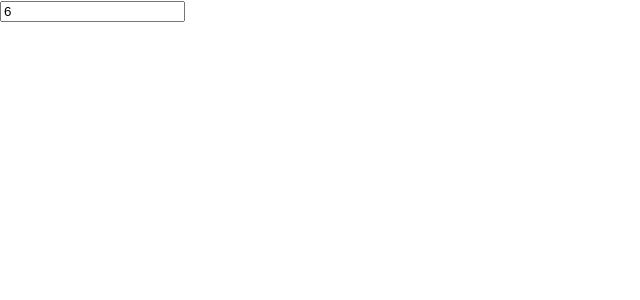
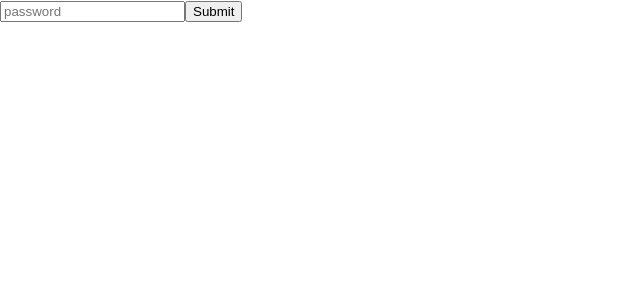
Before and after one commit to MeenaSivakumar/React-Practice, a React (Create React App) app: page /password in a window 1280 px wide. Shown: the top 300 px of the page, without its empty margins (0-640 px from the left). Built offline with nearby package versions, Linux system fonts and the light colour scheme.

Commit message:
Jotai implemented

```diff
--- a/src/App.tsx
+++ b/src/App.tsx
@@ -1,6 +1,9 @@
 import { Route, Router, Routes } from "react-router-dom";
 import "./App.css";
 import { UpdateObjectUseEffect } from "./Practice/UseEffect/UpdateObjectUseEffect";
+import { EmailField } from "./JotaiPractice/EmailField";
+import { PasswordField } from "./JotaiPractice/PasswordField";
+import { Summary } from "./JotaiPractice/Summary";
 
 function App() {
   const func = () => {
@@ -8,36 +11,40 @@ function App() {
   };
   return (
 
+    <Routes>
+      <Route path="/" element={<EmailField/>}/>
+      <Route path="/password" element={<PasswordField/>}/>
+      <Route path="/summary" element={<Summary/>}/>
+    </Routes>
 
-
-    <div >
-     {/* <DisplayString message="hello react......"/> */}
-     {/* <Count/> */}
-     {/* <IterateItems/> */}
-     {/* <DefaultProp isLoggedIn = {false} /> */}
-     {/* <Button color='red' label='click' onClick={()=>console.log("you are a good person")}/> */}
-     {/* <UserInfo userInfo={{name:'meena',age:21,email:'demo@gmail.com'}} /> */}
-     {/* <Container value='hello'/> */}
-     {/* <CallBackComponent fun={func}/> */}
-     {/* <Input/> */}
-     {/* <ToggleButton/> */}
-     {/* <MultipleState/> */}
-     {/* <ResetButton/> */}
-     {/* <ArrayState></ArrayState> */}
-     {/* <UpdateUserObject/> */}
-     {/* <ConditionalRendoring shown={false}/> */}
-     {/* <DisableButton/> */}
-     {/* <CopMount/> */}
-     {/* <CountUpdate/> */}
-     {/* <CleanUp/> */}
-     {/* <EffectWithInput/> */}
-     {/* <UpdateTitle/> */}
-     {/* <MultipleUseEffect/> */}
-     {/* <ApiFetch/> */}
-     {/* <EffectOnSpecific/> */}
-     <UpdateObjectUseEffect/>
-     {/* <LoginForm/> */}
-    </div>
+    // <div >
+    //  {/* <DisplayString message="hello react......"/> */}
+    //  {/* <Count/> */}
+    //  {/* <IterateItems/> */}
+    //  {/* <DefaultProp isLoggedIn = {false} /> */}
+    //  {/* <Button color='red' label='click' onClick={()=>console.log("you are a good person")}/> */}
+    //  {/* <UserInfo userInfo={{name:'meena',age:21,email:'demo@gmail.com'}} /> */}
+    //  {/* <Container value='hello'/> */}
+    //  {/* <CallBackComponent fun={func}/> */}
+    //  {/* <Input/> */}
+    //  {/* <ToggleButton/> */}
+    //  {/* <MultipleState/> */}
+    //  {/* <ResetButton/> */}
+    //  {/* <ArrayState></ArrayState> */}
+    //  {/* <UpdateUserObject/> */}
+    //  {/* <ConditionalRendoring shown={false}/> */}
+    //  {/* <DisableButton/> */}
+    //  {/* <CopMount/> */}
+    //  {/* <CountUpdate/> */}
+    //  {/* <CleanUp/> */}
+    //  {/* <EffectWithInput/> */}
+    //  {/* <UpdateTitle/> */}
+    //  {/* <MultipleUseEffect/> */}
+    //  {/* <ApiFetch/> */}
+    //  {/* <EffectOnSpecific/> */}
+    //  {/* <UpdateObjectUseEffect/> */}
+    //  {/* <LoginForm/> */}
+    // </div>
   );
 }
 
--- /dev/null
+++ b/src/JotaiPractice/EmailField.tsx
@@ -0,0 +1,28 @@
+import { useAtom } from "jotai";
+import { LoginFormAtom } from "./atom/LoginFormAtom";
+import { useNavigate } from "react-router-dom";
+
+export const EmailField = ({}) => {
+  const [loginData, setLoginData] = useAtom(LoginFormAtom);
+  const navigate = useNavigate();
+  const handleSubmit = (event) => {
+    event.preventDefault();
+    navigate("/password");
+  };
+  return (
+    <div>
+      <form onSubmit={handleSubmit}>
+        <div>
+          <input
+            type="text"
+            placeholder="Enter email"
+            value={loginData.email}
+            onChange={(e) =>
+              setLoginData({ ...loginData, email: e.target.value })
+            }
+          />
+        </div>
+      </form>
+    </div>
+  );
+};
--- /dev/null
+++ b/src/JotaiPractice/PasswordField.tsx
@@ -0,0 +1,28 @@
+import { useAtom } from "jotai";
+import { LoginFormAtom } from "./atom/LoginFormAtom";
+import { useNavigate } from "react-router-dom";
+
+export const PasswordField = ({}) =>{
+   const navigate = useNavigate();
+    const[loginData,setLoginData] = useAtom(LoginFormAtom);
+    const handleSubmit = (event) => {
+        event.preventDefault();
+        navigate("/summary");
+      };
+    return(
+        <div>
+            <form onSubmit={handleSubmit}>
+            <input
+            type="password"
+            placeholder="password"
+            value={loginData.password}
+            onChange={(e) =>
+              setLoginData({ ...loginData, password: e.target.value })
+            }
+          />
+           <input type="submit" />
+            </form>
+
+        </div>
+    );
+}
--- /dev/null
+++ b/src/JotaiPractice/Summary.tsx
@@ -0,0 +1,13 @@
+import { useAtomValue } from "jotai";
+import { LoginFormAtom } from "./atom/LoginFormAtom";
+
+export const Summary = ({}) =>{
+   const loginInfo = useAtomValue(LoginFormAtom);
+    return(
+    <div>
+    <p>user email id:{loginInfo.email}</p>
+    <p>user password id:{loginInfo.password}</p>
+    </div>
+
+    );
+}
--- /dev/null
+++ b/src/JotaiPractice/atom/LoginFormAtom.ts
@@ -0,0 +1,6 @@
+import { atom } from "jotai";
+
+export const LoginFormAtom = atom({
+    email:'',
+    password:''
+});
```
